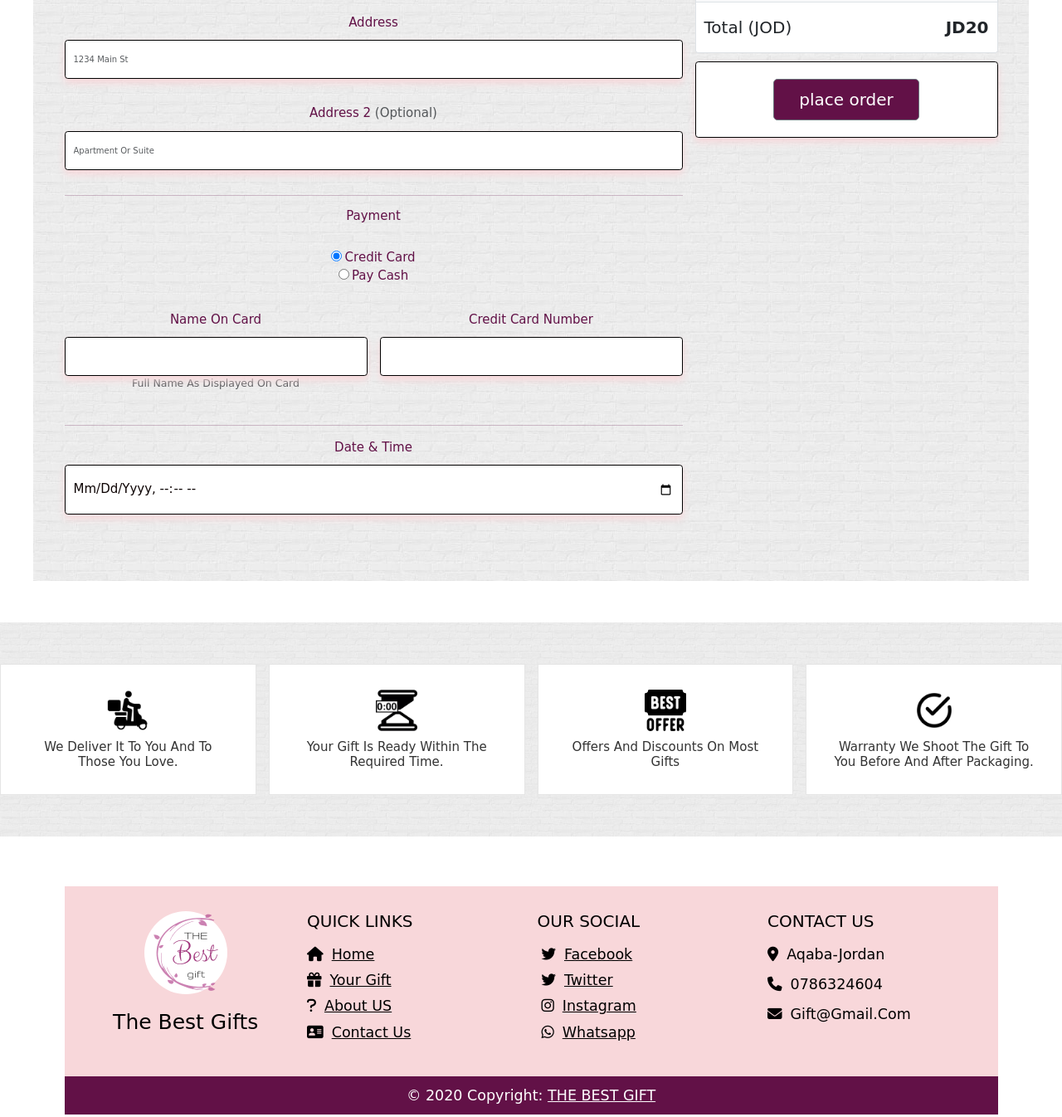
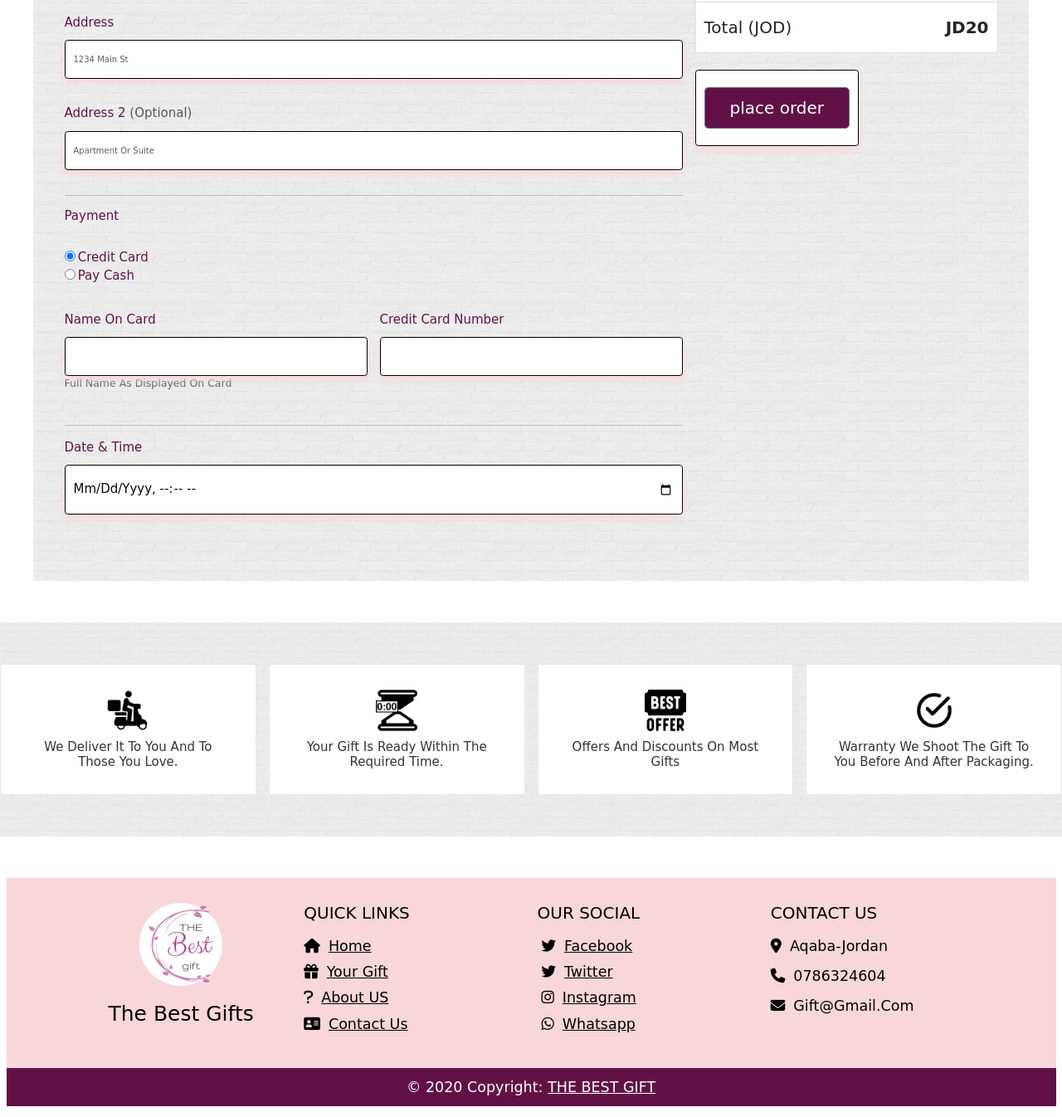
Before and after one commit to BayanALriyati/MasterPiece-frontEnd, a plain HTML site: page checkout.html in a window 1280 px wide. Shown: the part 811-2157 px from the top of the page at 83% size. Drawn offline with nearby package versions, Linux system fonts and the light colour scheme.

Commit message:
front-master

```diff
--- a/checkout.html
+++ b/checkout.html
@@ -65,7 +65,7 @@
 
      <section class="w-100 vh-150 mt-3" style="background:url(./images/heading-bg.jpg);">
      <div class="container">
-  <div class="py-5 text-center">
+  <div class="py-5">
 
   <div class="row">
     <div class="col-md-4 order-md-2 mb-4">
@@ -108,13 +108,13 @@
         </li>
       </ul>
 
-      <form class="card p-3 my-3">
-        <!-- <div class="input-group"> -->
-          <!-- <div class="input-group-append"> -->
+      <!-- <form class="card p-3 my-3"> -->
+        <div class="input-group">
+          <div class="input-group-append card">
             <button type="submit" class="btn btn-secondary my-3 fs-2">place order</button>
-          <!-- </div> -->
-        <!-- </div> -->
-      </form>
+          </div>
+        </div>
+      <!-- </form> -->
     </div>
     <div class="col-md-8 order-md-1">
       <h4 class="mb-3">Billing address</h4>
@@ -251,7 +251,7 @@
    <!-- icons section ends -->
 
    <!-- Remove the container if you want to extend the Footer to full width. -->
-   <div class="container my-5">
+   <div class="container-fluid my-5">
 
        <footer class="bg-danger-subtle text-center text-lg-start text-white">
          <!-- Grid container -->
--- a/css/style.css
+++ b/css/style.css
@@ -106,7 +106,7 @@ section{
 .head .header-1 .icon div:hover,
 .head .header-1 .icon a:hover{
    color:var(--white);
-   background: var(--light-color);
+   background: var(--dark-color);
    transform: rotate(360deg);
 
 }
@@ -137,7 +137,6 @@ section{
 }
 
 .head .header-2 .nav a:hover{
-   /* background:var(--light-color); */
    color: var(--black);
 }
 
```
Also changed, not shown: Category.html (+1 -1 lines), aboutUs.html (+1 -1 lines), contactUs.html (+1 -1 lines), index.html (+1 -1 lines), login.html (+1 -1 lines), register.html (+1 -1 lines), view.html (+1 -1 lines), yourCart.html (+2 -2 lines), yourGift.html (+1 -1 lines).
